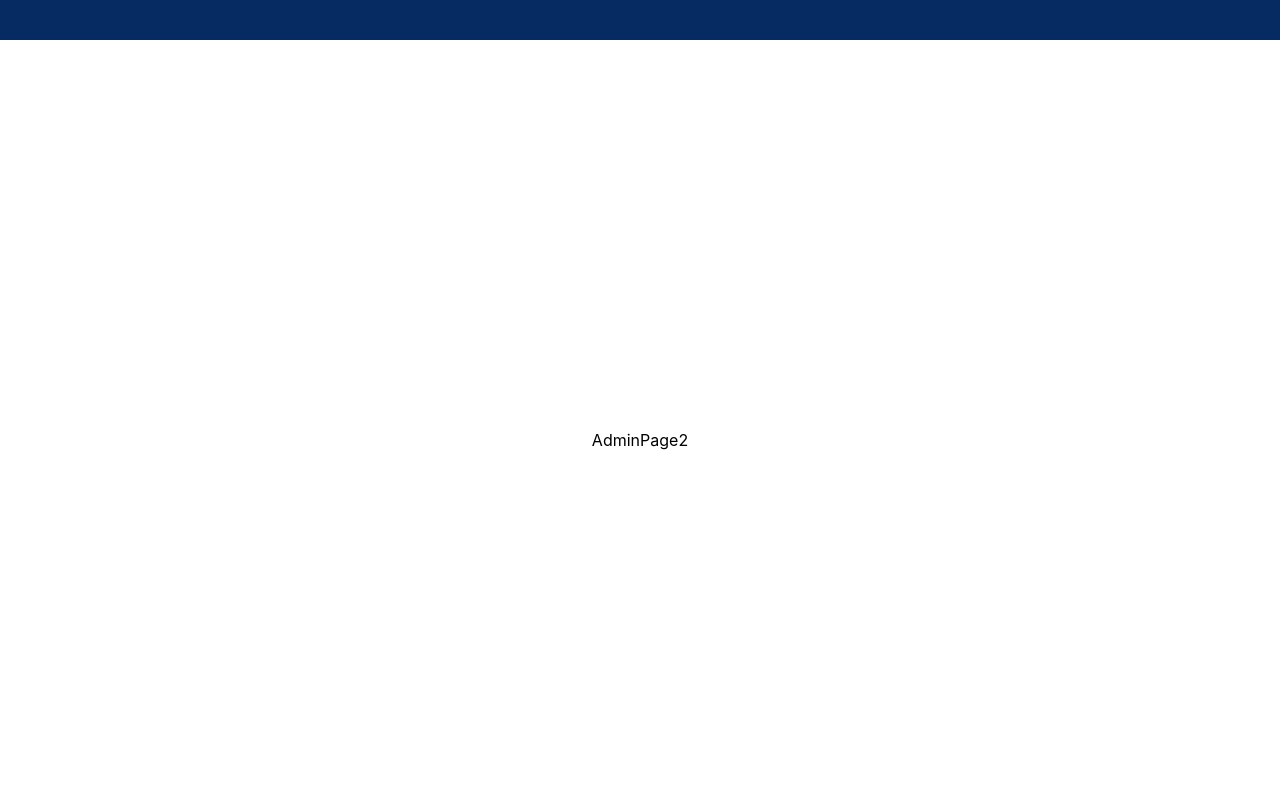
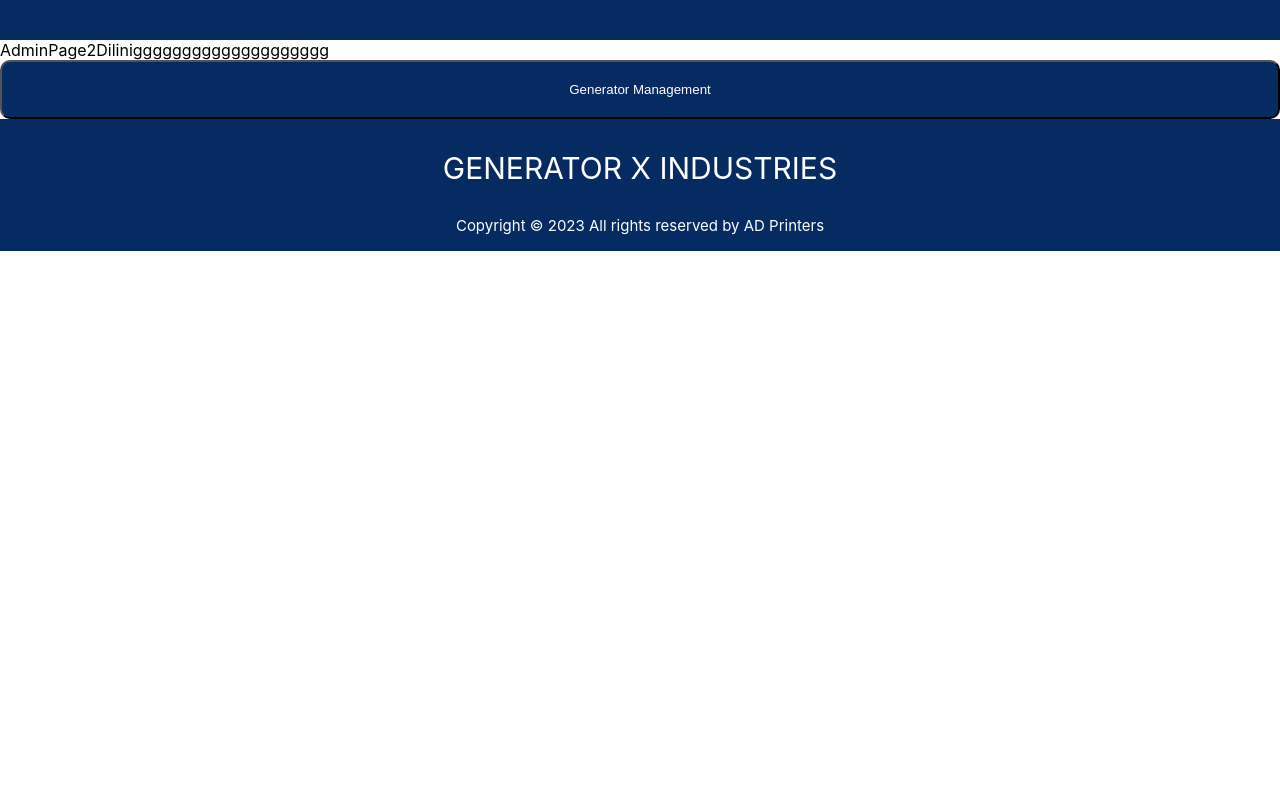
Before and after one commit to Dilini-Shashikala-Gnanarathne/Web_Project_Food_Ordering_WebSite, a React (Create React App) app: page /AdminPage2 in a window 1280 px wide. Shown: the top 800 px of the page. Built offline with nearby package versions, Linux system fonts and the light colour scheme; the HTML template or start-up script is replaced by a standard one.

Commit message:
4AdminPage2 Created

```diff
--- a/src/pages/4AdminPage2.js
+++ b/src/pages/4AdminPage2.js
@@ -1,11 +1,52 @@
-// src/components/HomePage.js
-import React from 'react';
-import '../components/HomePage.css'; // Import your custom CSS file
-import '../components/Homepage.jsx';
-import { pageStyle, spacedTextStyle, imageContainerStyle } from '../components/Homepage.jsx';
+// src/components/AdminPage2.js
+import React, { useState } from 'react';
+import { useLocation, useNavigate } from 'react-router-dom';
 
-const Loading = () => {
-  // Define your styles here
+const AdminPage2 = () => {
+  const [formData, setFormData] = useState({});
+  const [formVisibility, setFormVisibility] = useState(false);
+  const [formArray, setFormArray] = useState([]);
+
+  const location = useLocation();
+  const formDataFromURL = location.search
+    ? Object.fromEntries(new URLSearchParams(location.search))
+    : {};
+
+  const handleInputChange = (e) => {
+    const { name, value } = e.target;
+    setFormData((prevData) => ({
+      ...prevData,
+      [name]: value,
+    }));
+  };
+
+  const handleFormSubmit = (e) => {
+    e.preventDefault();
+    setFormArray((prevArray) => [...prevArray, formData]);
+    setFormData({});
+    setFormVisibility(false);
+  };
+
+  const toggleFormVisibility = () => {
+    setFormVisibility((prevVisibility) => !prevVisibility);
+  };
+
+  const pageStyle = {
+    // Your page styles here
+  };
+
+  const imageContainerStyle = {
+    // Your image container styles here
+  };
+
+  const buttonIconStyle = {
+    padding: '20px',
+    color: 'white',
+    background: 'rgba(6, 43, 99, 1)',
+    borderRadius: '10px',
+    width: '100%',
+    marginTop: 'auto', // Push the button to the center vertically
+  };
 
   return (
     <div style={pageStyle}>
@@ -13,17 +54,87 @@ const Loading = () => {
         {/* You can add navigation links here if needed */}
       </header>
 
-      <div style={imageContainerStyle}>
-        AdminPage2
-     </div>
+      {formVisibility ? (
+        <div style={{ marginTop: '100px' }}>
+          <form
+            style={{
+              margin: 'auto',
+              padding: '15px',
+              maxWidth: '400px',
+              alignContent: 'center',
+            }}
+            id="FormInput"
+            onSubmit={handleFormSubmit}
+          >
+            <label htmlFor="name">Name</label>
+            <input
+              type="text"
+              id="name"
+              name="name"
+              placeholder="Your Name........"
+              value={formData.name || ''}
+              onChange={handleInputChange}
+            />
+            <label htmlFor="email">Email</label>
+            <input
+              type="email"
+              id="email"
+              name="email"
+              placeholder="Your Email........"
+              value={formData.email || ''}
+              onChange={handleInputChange}
+            />
+            <label htmlFor="contact">Contact</label>
+            <input
+              type="number"
+              id="contact"
+              name="contact"
+              placeholder="Your Contact Number........"
+              value={formData.contact || ''}
+              onChange={handleInputChange}
+            />
+            <input type="submit" value="Submit" />
+          </form>
+        </div>
+      )  : (
+        <div style={imageContainerStyle}>
+          AdminPage2Dilinigggggggggggggggggggg
+          <button style={buttonIconStyle} onClick={toggleFormVisibility}>
+            Generator Management
+          </button>
+
+          {formArray.length > 0 && (
+            <div style={{ marginTop: '20px' }}>
+              <h2>Form Data Table:</h2>
+              <table>
+                <thead>
+                  <tr>
+                    <th>Name</th>
+                    <th>Email</th>
+                    <th>Contact</th>
+                  </tr>
+                </thead>
+                <tbody>
+                  {formArray.map((data, index) => (
+                    <tr key={index}>
+                      <td>{data.name}</td>
+                      <td>{data.email}</td>
+                      <td>{data.contact}</td>
+                    </tr>
+                  ))}
+                </tbody>
+              </table>
+            </div>
+          )}
+        </div>
+      )}
 
       <footer className="footer">
-        <p style={{ ...spacedTextStyle, fontSize: '30px', textAlign: 'center' }}>GENERATOR X INDUSTRIES</p>
+        <p style={{ fontSize: '30px', textAlign: 'center' }}>GENERATOR X INDUSTRIES</p>
         <p style={{ fontSize: '15px', textAlign: 'center' }}>Copyright © 2023 All rights reserved by AD Printers</p>
-        {/* Link to another page */}
       </footer>
     </div>
   );
 };
 
-export default Loading;
+export default AdminPage2;
```
